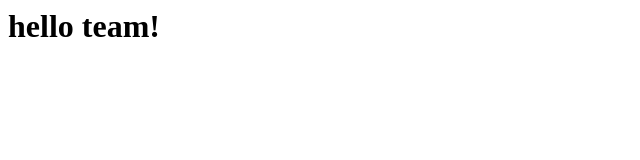
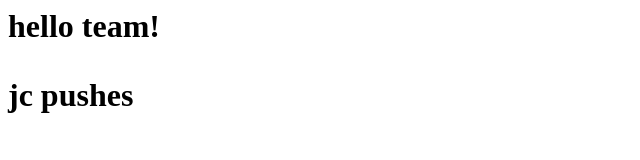
Before and after one commit to jc-gt3rs/muralla, a plain HTML site: page index.html in a window 1280 px wide. Shown: the whole page, without its empty margins (0-640 px from the left). Drawn offline with Linux system fonts and the light colour scheme.

Commit message:
changes 6:30pm

```diff
--- a/index.html
+++ b/index.html
@@ -1 +1,3 @@
 <h1>hello team!<h1>
+
+    <p>jc pushes</p>
```
